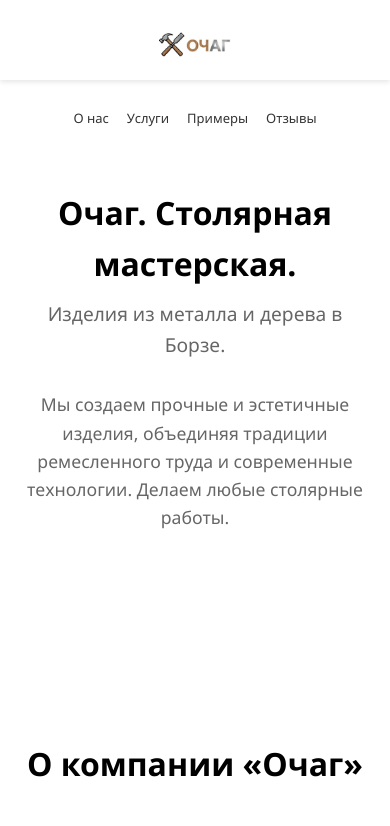
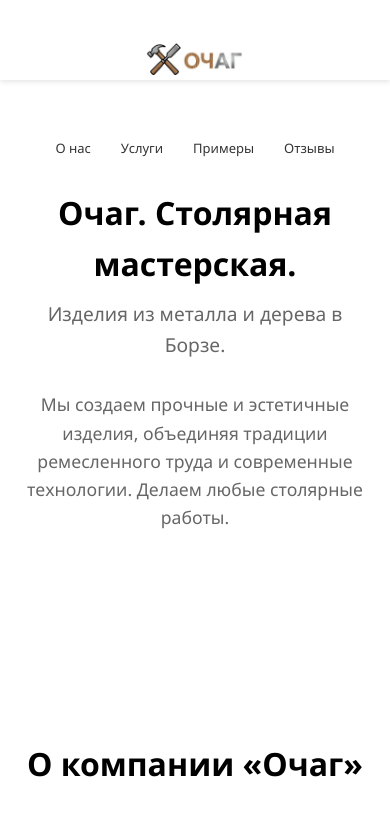
Before and after one commit to Ochagstolyar/site, a plain HTML site: page index.html in a window 390 px wide. Shown: the top 826 px of the page. Drawn offline with Linux system fonts and the light colour scheme.

Commit message:
Update index.html

```diff
--- a/index.html
+++ b/index.html
@@ -385,48 +385,24 @@
         font-size: 16px;
     }
 }
-
-       @media (max-width: 768px) {
-  header .container {
-    display: flex;
-    align-items: center;
-    justify-content: space-between;
-    flex-wrap: nowrap;
+      @media (max-width: 768px) {
+  .logo img {
+    width: 120px;
+    height: auto;
   }
 
-  .logo {
-    flex-shrink: 0;
-    margin: 0;
-  }
-
-  .logo img {
-    width: 90px;
-    height: auto;
-  }
   nav ul {
-    display: flex;
-    flex-wrap: nowrap;
-    gap: 8px;
-    padding: 0;
-    margin: 0;
+    flex-wrap: wrap;
+    row-gap: 5px;
+    justify-content: center;
   }
 
   nav a {
     font-size: 13px;
-    padding: 4px 5px;
     white-space: nowrap;
   }
 }
-header {
-    display: flex;
-    align-items: center;
-    justify-content: space-between;
-}
 
-header nav {
-    flex: 1;
-    text-align: right;
-}
     </style>
 </head>
 <body>
```
